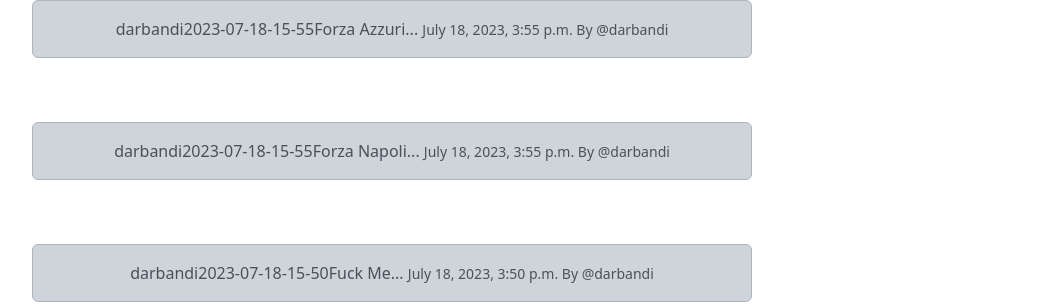
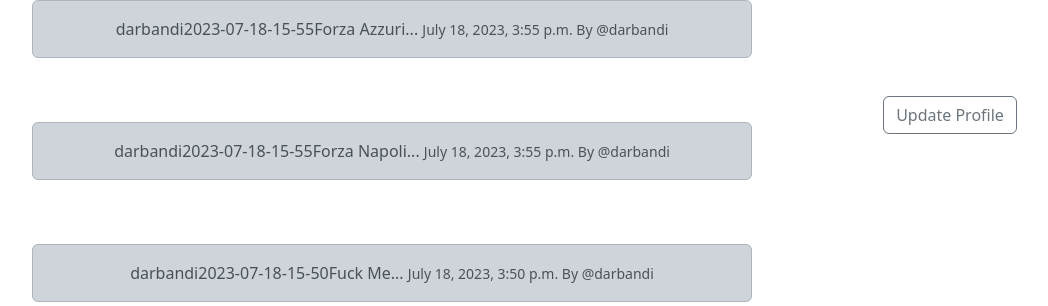
Before and after one commit to idarbandi/Twitter-WV1, a Django app: page / in a window 1280 px wide. Shown: the part 56-362 px from the top of the page, without its empty margins (62-1110 px from the left). Run offline with Django 3.2, Linux system fonts and the light colour scheme; data comes from the database, SQL or seed files in the repository; both versions use the stored data as it was after the commit.

Commit message:
update profile department set

```diff
--- a/templates/home.html
+++ b/templates/home.html
@@ -22,7 +22,8 @@
     <button type="submit" class="btn btn-secondary">Send</button>
 </form>
      {% endif %}
-
+            <br>
+            <a href="{% url 'update_user'%}" class="btn btn-outline-secondary">Update Profile</a>
 </div>
     </div>
 </div>
--- a/twitter/urls.py
+++ b/twitter/urls.py
@@ -7,5 +7,6 @@ urlpatterns = [
     path('profile_page/<int:pk>', views.profile, name='profile'),
     path('login', views.login_user, name='login'),
     path('logout', views.logout_user, name='logout'),
-    path('register', views.register, name='register')
+    path('register', views.register, name='register'),
+    path('update_user', views.update_user, name='update_user')
 ]
--- a/twitter/views.py
+++ b/twitter/views.py
@@ -3,6 +3,7 @@ from .models import Profile, Tweet
 from django.contrib import messages
 from .forms import TweetForm, SignUpForm
 from django.contrib.auth import authenticate, login, logout
+from django.contrib.auth.models import User
 from django.contrib.auth.forms import UserCreationForm
 from django import forms
 
@@ -94,3 +95,18 @@ def register(request):
             messages.success(request, ("Wellcome !!! Successfully Signed Up"))
             return redirect('home')
     return render(request, 'register.html', {'form': form})
+
+
+def update_user(request):
+    if request.user.is_authenticated:
+        current_user = User.objects.get(id=request.user.id)
+        form = SignUpForm(request.POST or None, instance=current_user)
+        if form.is_valid():
+            form.save()
+            login(request, current_user)
+            messages.success(request, ("Your Profile Has Been Updated"))
+            return redirect('home')
+        return render(request, 'update_user.html', {'form': form })
+    else:
+        messages.success(request, ("You Must Be Logged in to View This Page"))
+        return redirect('home')
```
Also changed, not shown: templates/update_user.html (added, +13 -0 lines), db.sqlite3.
